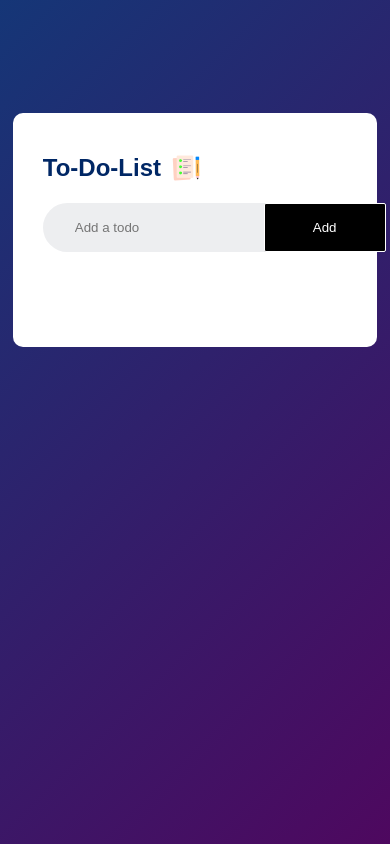
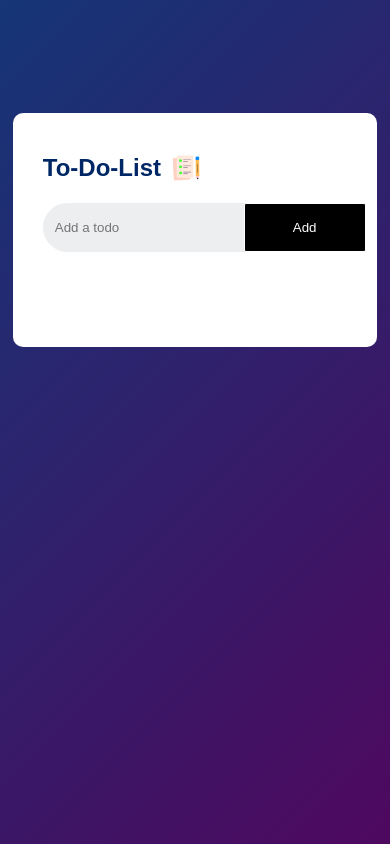
Before and after one commit to sushant-lm10/todoApp, a plain HTML site: page index.html in a window 390 px wide. Drawn offline with Linux system fonts and the light colour scheme.

Commit message:
Update style.css

```diff
--- a/style.css
+++ b/style.css
@@ -92,6 +92,13 @@ ul li.checked{
   color: black;
 
 }
+
+@media screen and (max-width:395px){
+.row{
+padding-left: 0;}
+
+}
+
 ul li.checked::before{
 background-image: url(checked.png);
 
```
